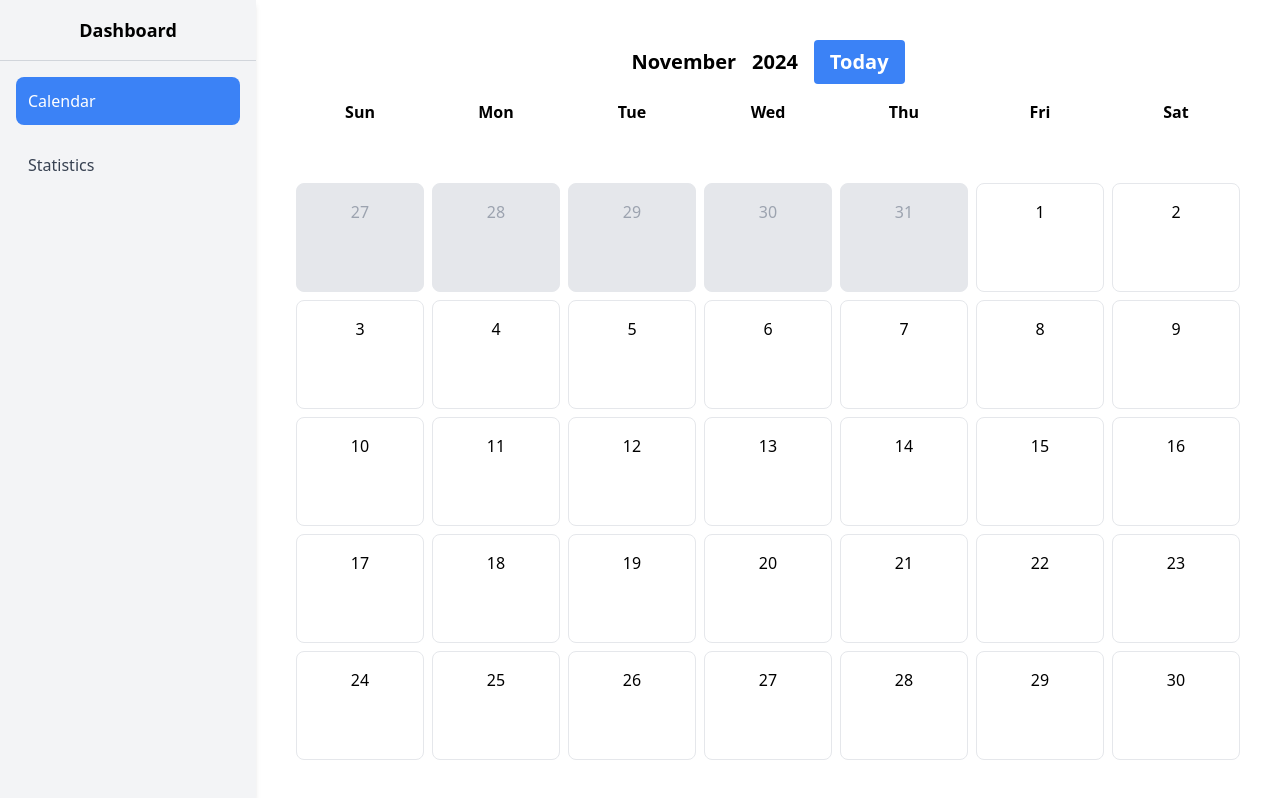
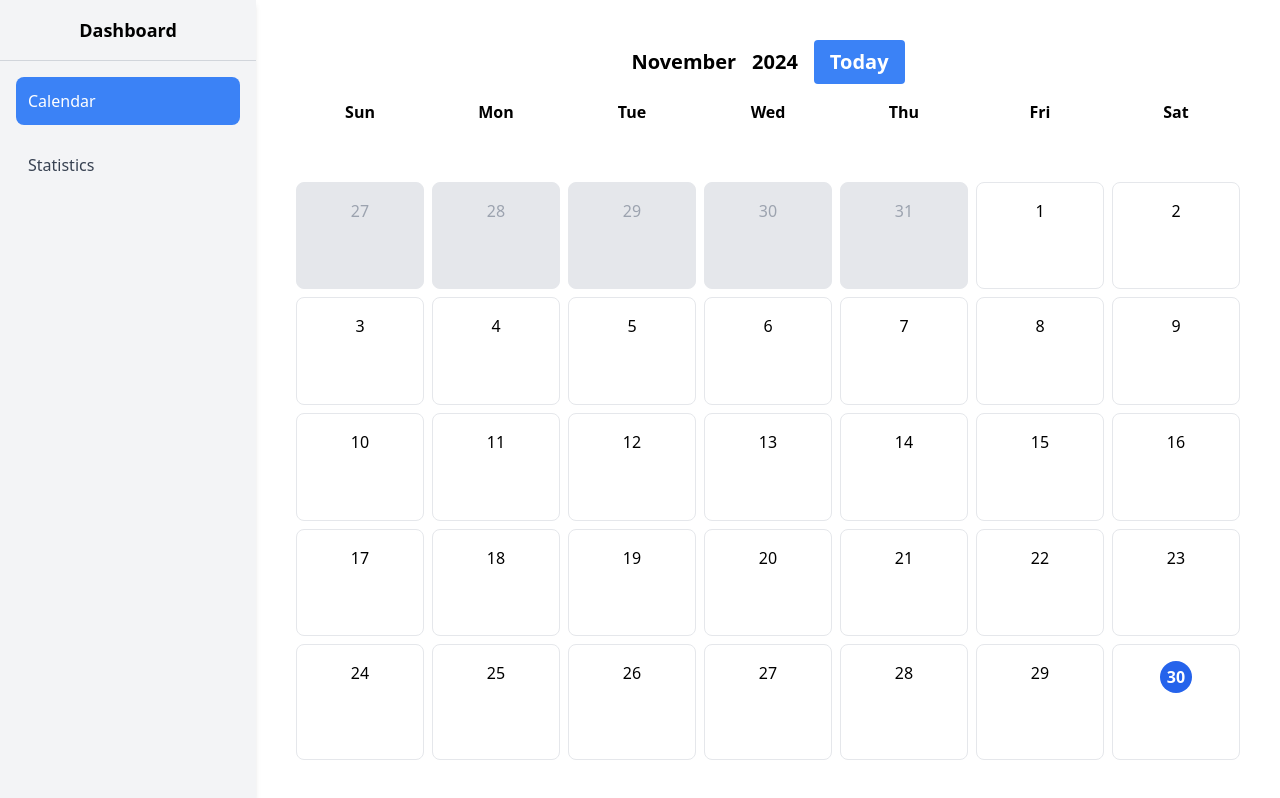
Before and after one commit to Julobulo/Calendar-React, a React (Vite) app in the folder calendar/: page /calendar in a window 1280 px wide. Built offline with nearby package versions, Linux system fonts and the light colour scheme.

Commit message:
added blue bubble to current date

```diff
--- a/calendar/src/components/Calendar.tsx
+++ b/calendar/src/components/Calendar.tsx
@@ -141,15 +141,30 @@ const Calendar = () => {
         ))}
 
         {/* Days of the Month */}
-        {Array.from({ length: days }, (_, i) => (
-          <div
-            key={i}
-            className="p-4 border rounded-lg hover:bg-gray-200 cursor-pointer"
-            onClick={(e) => handleDayClick(e, i + 1)}
-          >
-            {i + 1}
-          </div>
-        ))}
+        {Array.from({ length: days }, (_, i) => {
+          const day = i + 1;
+          const today = new Date();
+          const isToday =
+            day === today.getDate() &&
+            month === today.getMonth() &&
+            year === today.getFullYear();
+
+          return (
+            <div
+              key={i}
+              className="p-4 border rounded-lg hover:bg-gray-200 cursor-pointer flex  justify-center"
+              onClick={(e) => handleDayClick(e, day)}
+            >
+              {isToday ? (
+                <div className="flex h-8 w-8 items-center justify-center rounded-full bg-blue-600 text-white font-bold">
+                  {day}
+                </div>
+              ) : (
+                day
+              )}
+            </div>
+          );
+        })}
 
         {/* Grey Boxes for Remaining Non-Month Days */}
         {Array.from(
```
